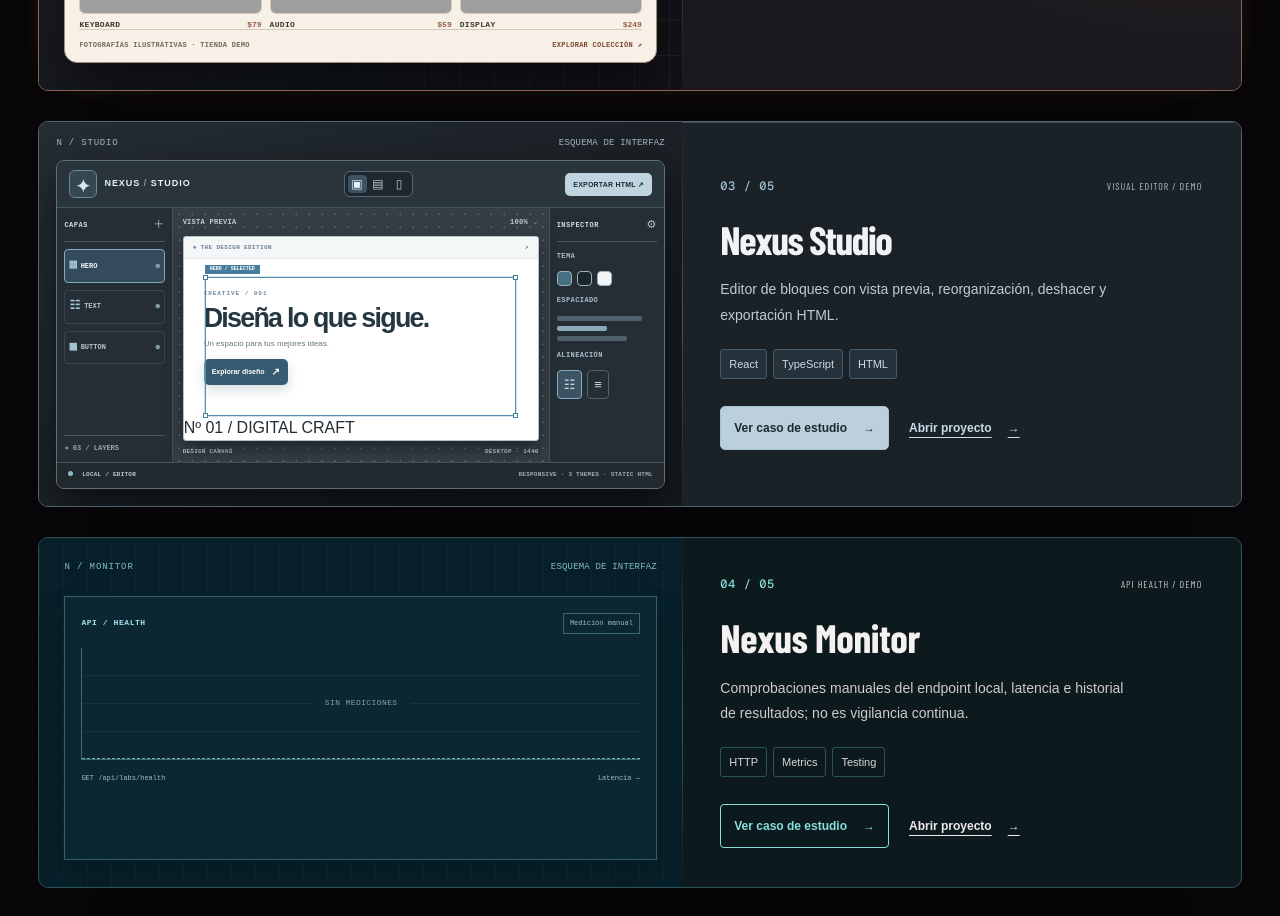
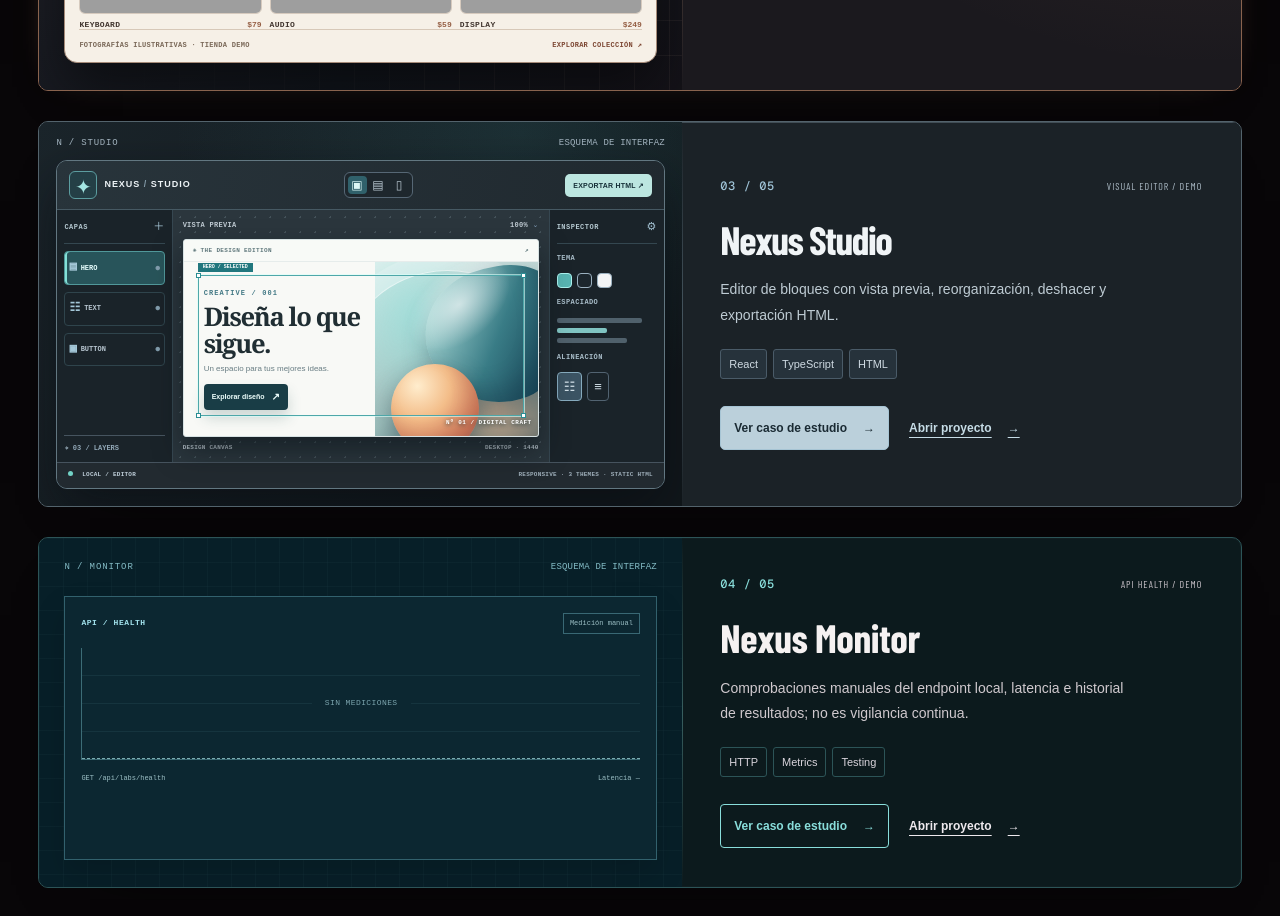
Before and after one commit to Dleteo/Nexus-AI, a Next.js app: page / in a window 1280 px wide. Shown: the part 1600-2516 px from the top of the page. Built offline with nearby package versions, Linux system fonts and the light colour scheme; grey boxes are pictures that could not be loaded.

Commit message:
style(studio): bring editorial 3D artwork, teal focus and polished chrome into project preview

```diff
--- a/components/career/ProjectCover.module.css
+++ b/components/career/ProjectCover.module.css
@@ -663,3 +663,146 @@
 }
 .studio .studioWindowFoot span:first-child{color:#c1d0db}
 .studio .studioWindowFoot i{background:#8bbacb;box-shadow:none}
+
+
+/* STUDIO / ART DIRECTION v2 — cool architectural chrome and expressive artwork.
+   Unlike the old monochrome sketch, this is a composed creative-document preview. */
+.studio.cover{
+  background:
+    radial-gradient(ellipse at 75% 3%,#4da9ae24 0%,transparent 51%),
+    linear-gradient(132deg,#1b252b,#11171b 78%);
+}
+.studio .studioWindow{
+  border:1px solid #627781;
+  border-radius:11px;
+  background:#11191e;
+  box-shadow:0 22px 52px #080c1088,0 0 0 1px #d3e7ef0d inset;
+}
+.studio .studioChrome{
+  border-bottom:1px solid #465963;
+  padding-block:10px;
+  background:linear-gradient(100deg,#28343b,#20292f);
+}
+.studio .studioChromeSymbol{
+  color:#a3e5e2;background:#243f46;border-color:#5c9da0;
+}
+.studio .studioChromeAction{
+  background:#bce6e0;color:#163038;
+  font-weight:850;
+}
+.studio .studioChromeControls span:first-child{background:#30616b;color:#dcf8f6}
+.studio .studioEditorShell{
+  background:#1c262b;
+  grid-template-columns:minmax(58px,19%) minmax(0,1fr) minmax(65px,19%);
+}
+.studio .studioLayerPanel,.studio .studioPropertyPanel{
+  background:#1a2329;border-color:#364751;
+}
+.studio .studioPanelHeading{color:#b5c8d0;border-color:#344750}
+.studio .studioLayer,.studio .studioLayerActive{
+  min-height:25px;border-color:#2f444c;
+}
+.studio .studioLayerActive{
+  color:#e9ffff;background:#28545a;border-color:#51989a;
+  box-shadow:inset 2px 0 #83e0d7;
+}
+.studio .studioCanvasArea{
+  padding:10px;
+  background-color:#2b363d;
+  background-image:radial-gradient(#70808a5c 1px,transparent 1px);
+  background-size:15px 15px;
+}
+.studio .studioCanvasPaper{
+  overflow:hidden;position:relative;isolation:isolate;
+  background:#f8f9f6;border:1px solid #d7e2e3;
+  box-shadow:0 13px 28px #0710168c;
+}
+.studio .studioPaperRibbon{
+  position:relative;z-index:5;
+  background:#f8faf7;color:#60787c;border-color:#e6eceb;
+}
+.studio .studioPaperBody{
+  position:relative;z-index:4;
+  width:59%;max-width:59%;min-width:0;
+  align-items:flex-start;
+  padding-right:3px;
+}
+.studio .studioPaperEyebrow{color:#437985;font-size:7px}
+.studio .studioPaperHeadline{
+  color:#202e33;
+  font-family:Georgia,"Times New Roman",serif;
+  font-size:clamp(16px,2vw,29px);
+  font-weight:700;line-height:1.02;letter-spacing:-.055em;
+}
+.studio .studioPaperDescription{color:#687d83;font-size:8px;line-height:1.5}
+.studio .studioPaperButton{
+  background:#193d46;color:#effffd;border-radius:4px;
+  box-shadow:0 8px 14px #254f5233;
+}
+.studio .studioPaperArtwork{
+  position:absolute;z-index:2;
+  top:22px;bottom:0;right:0;
+  width:46%;
+  overflow:hidden;
+  background:
+    radial-gradient(ellipse at 75% 83%,#f5b689a6,transparent 47%),
+    radial-gradient(ellipse at 27% 32%,#8ce1dc92,transparent 53%),
+    linear-gradient(150deg,#d5ebe8,#9dbfbc 62%,#425f67);
+}
+.studio .studioArtworkHalo{
+  position:absolute;display:block;width:133%;aspect-ratio:1;
+  top:5%;left:-22%;
+  border:1px solid #ffffffa8;border-radius:50%;
+  box-shadow:0 0 0 18px #ffffff2a,0 0 0 45px #ffffff27,0 0 0 68px #ffffff16;
+  transform:rotate(22deg);
+}
+.studio .studioArtworkShape{
+  position:absolute;display:block;
+  width:85%;height:78%;
+  right:-17%;top:4%;
+  border-radius:49% 51% 44% 56% / 46% 28% 72% 54%;
+  background:linear-gradient(132deg,#ccf6ef,#397c86 51%,#133e51 88%);
+  box-shadow:inset -14px -17px 22px #102b3b44,0 12px 28px #183c4b6f;
+  transform:rotate(-21deg);
+}
+.studio .studioArtworkOrb{
+  position:absolute;display:block;
+  width:54%;aspect-ratio:1;right:36%;bottom:-9%;
+  border-radius:50%;
+  background:radial-gradient(circle at 30% 25%,#ffedcd,#f3bd89 36%,#cf7657 72%,#8a4948 100%);
+  box-shadow:0 10px 24px #1a343c73,inset -9px -12px 17px #8d5b4b30;
+}
+.studio .studioArtworkShine{
+  position:absolute;display:block;
+  width:80%;height:45%;top:2%;left:12%;
+  background:radial-gradient(ellipse,#ffffffa0,transparent 64%);
+  transform:rotate(-40deg);
+}
+.studio .studioArtworkNumber{
+  position:absolute;bottom:9px;right:6px;
+  color:#fff;font:750 6px/1.3 monospace;
+  letter-spacing:.08em;text-shadow:0 1px 4px #16333b;
+}
+.studio .studioSelectionOutline{
+  z-index:5;inset:18% 4% 10%;border-color:#4ea7a9;box-shadow:0 0 0 1px #d9fff89b;
+}
+.studio .studioSelectionOutline>span{background:#21777e;color:#fff}
+.studio .studioSelectionOutline i{border-color:#2a8d93}
+.studio .studioSwatches i:first-child{background:#58b4b2;border-color:#abf2ef}
+.studio .studioPropertyBars i:nth-child(2){background:#80c4c2}
+.studio .studioWindowFoot i{background:#72d2c6}
+.studio.spacious .studioPaperArtwork{top:24px}
+.studio.spacious .studioPaperBody{padding:22px 10px 22px 20px}
+.studio.spacious .studioPaperHeadline{font-size:clamp(24px,2.3vw,35px)}
+@media(max-width:700px){
+ .studio .studioCanvasArea{padding:7px}
+ .studio .studioPaperArtwork{top:21px;width:44%}
+ .studio .studioPaperBody{width:64%;max-width:64%;padding-right:2px}
+ .studio .studioPaperHeadline{font-size:clamp(13px,2.65vw,21px)}
+ .studio.spacious .studioPaperBody{padding:10px 7px}
+}
+@media(max-width:390px){
+ .studio .studioArtworkNumber{display:none}
+ .studio .studioPaperArtwork{width:42%}
+ .studio .studioPaperBody{width:67%;max-width:67%}
+}
```
